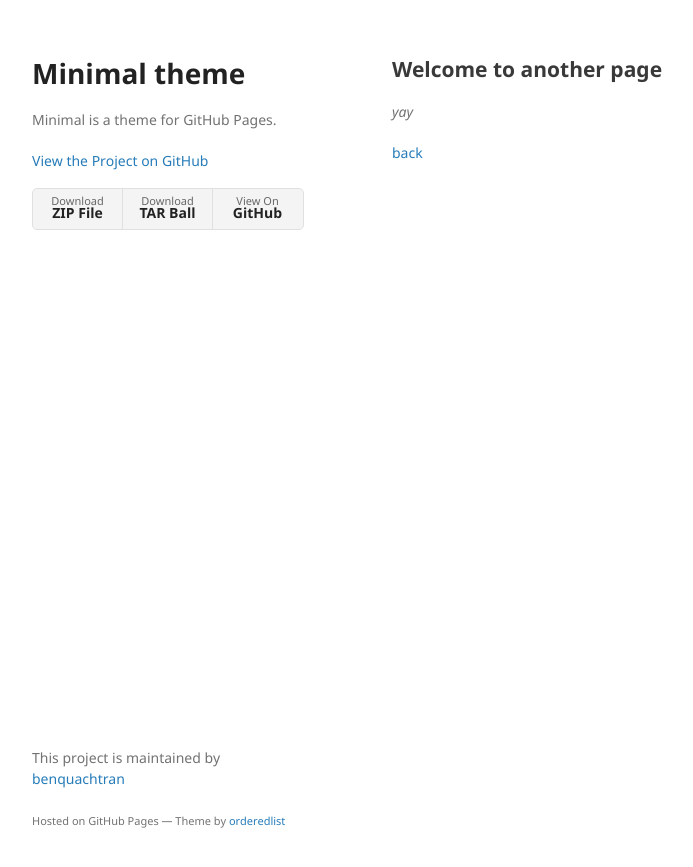
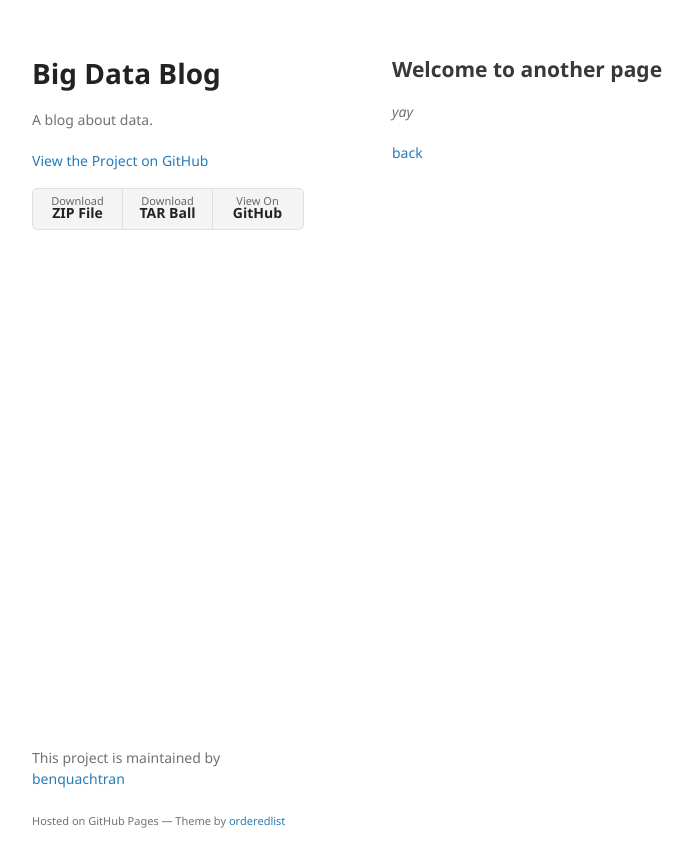
Before and after one commit to benquachtran/bigdatablog, a Jekyll site: the page built from another-page.md, in a window 1280 px wide. Shown: the top 867 px of the page, without its empty margins (178-871 px from the left). Built offline with Jekyll 4.4.1, drawn with Linux system fonts in a browser that asks for light colours; our own code applies the rules of GitHub Pages for plain Markdown files.

Commit message:
Update _config.yml

```diff
--- a/_config.yml
+++ b/_config.yml
@@ -1,5 +1,5 @@
-title: Minimal theme
-description: Minimal is a theme for GitHub Pages.
+title: Big Data Blog
+description: A blog about data.
 show_downloads: true
 google_analytics:
 theme: jekyll-theme-minimal
```
